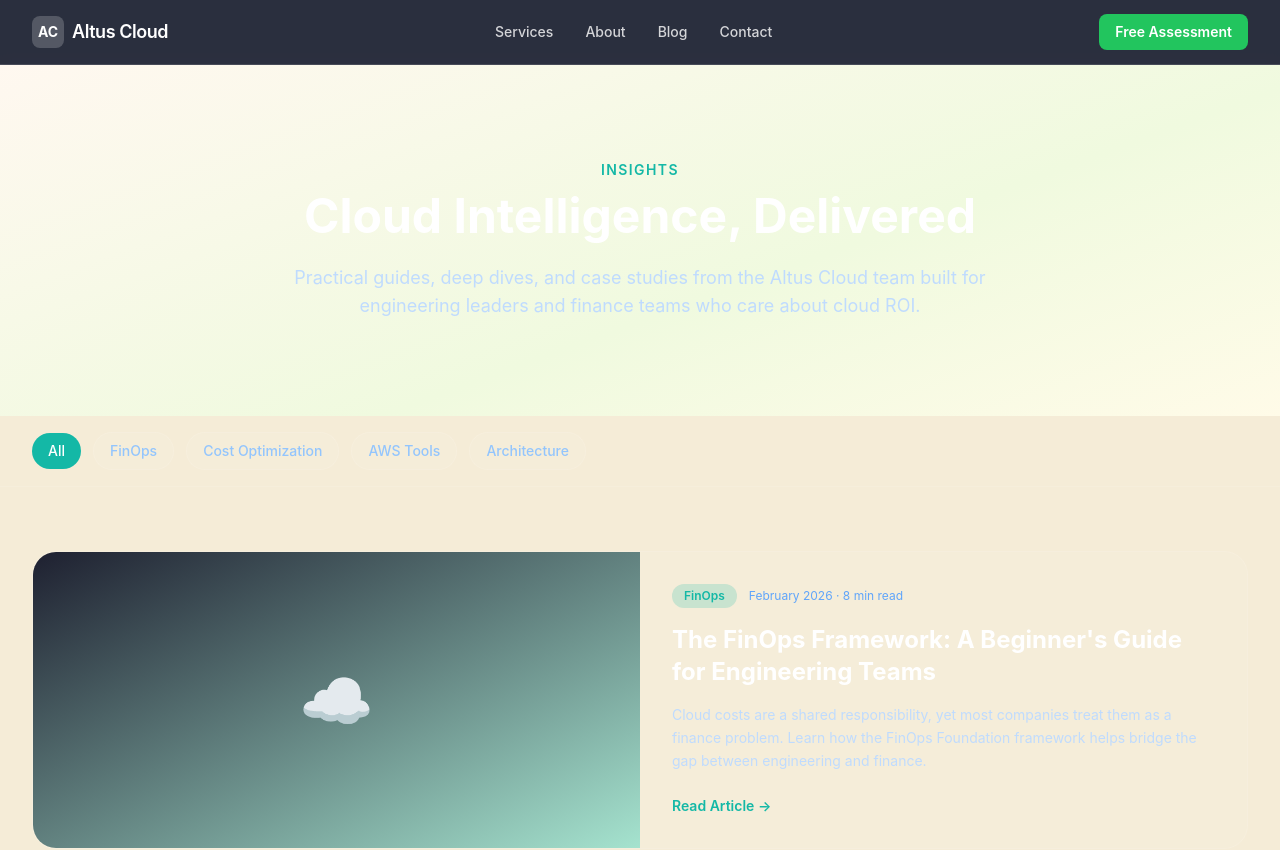
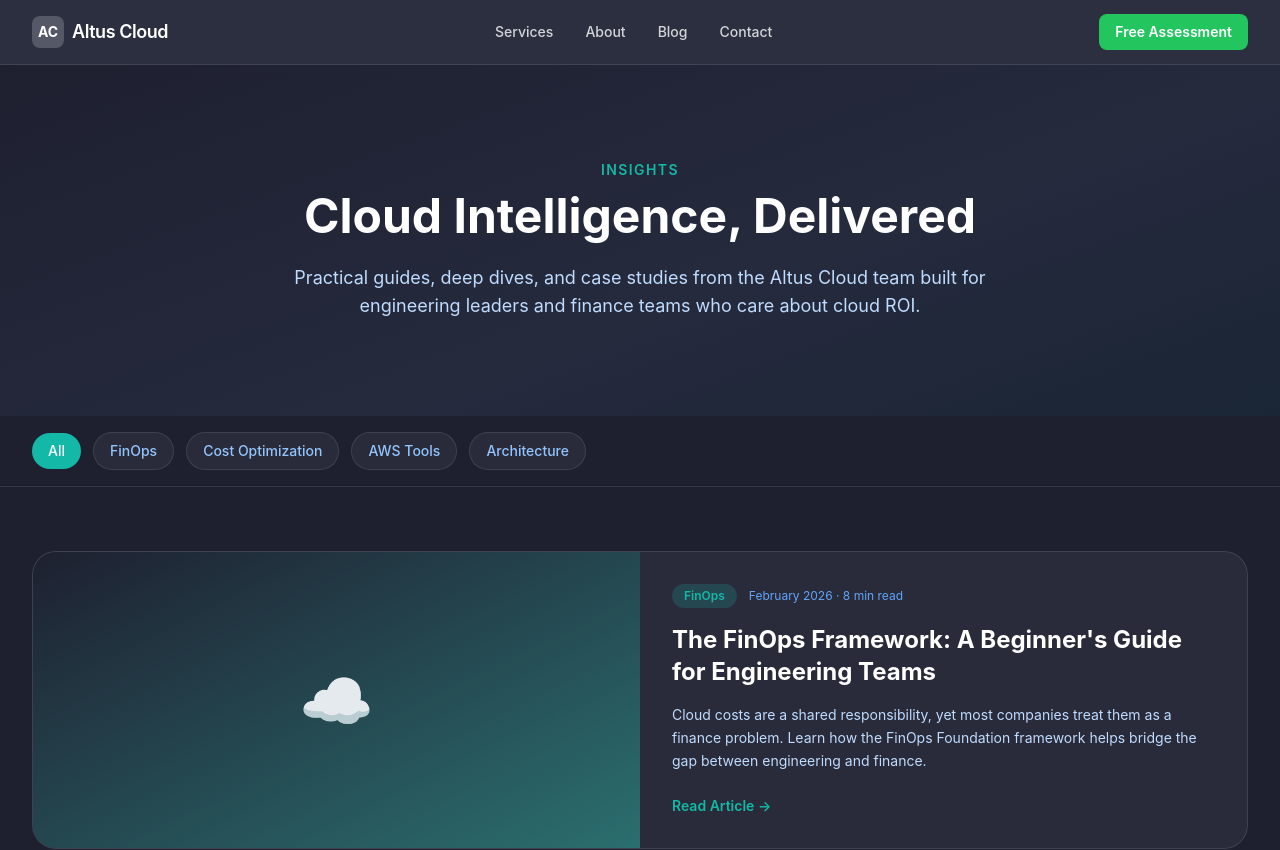
Before and after one commit to Dlyle2671/altus-cloud, a Next.js app: page /blog in a window 1280 px wide. Shown: the top 850 px of the page. Built offline with nearby package versions, Linux system fonts and the light colour scheme.

Commit message:
Style: dark charcoal body bg, turquoise/lime gradient text, dark hero/section

```diff
--- a/src/app/globals.css
+++ b/src/app/globals.css
@@ -5,29 +5,29 @@
 @import url('https://fonts.googleapis.com/css2?family=Inter:wght@400;500;600;700;800&display=swap');
 
 @layer utilities {
-  /* Vibrant orange-to-lime gradient text */
+  /* Turquoise-to-lime gradient text */
   .text-gradient {
     @apply bg-clip-text text-transparent;
-    background-image: linear-gradient(135deg, #FF4500 0%, #84CC16 100%);
+    background-image: linear-gradient(135deg, #2DD4BF 0%, #A3E635 100%);
   }
 
-  /* Hero section: warm cream with subtle lime tint */
+  /* Hero section: dark charcoal with subtle teal hint */
   .bg-hero {
-    background: linear-gradient(160deg, #fff8f0 0%, #f0fadf 60%, #fffbe8 100%);
+    background: linear-gradient(160deg, #1E2030 0%, #252A3D 60%, #1A2535 100%);
   }
 
   /* Dark section */
   .bg-dark {
-    background-color: #F5ECD7;
+    background-color: #1E2030;
   }
 
-  /* Card hover: lift + vivid orange glow */
+  /* Card hover: lift + turquoise glow */
   .card-hover {
     transition: transform 0.2s ease, box-shadow 0.2s ease;
   }
   .card-hover:hover {
     transform: translateY(-4px);
-    box-shadow: 0 12px 40px rgba(255, 69, 0, 0.22);
+    box-shadow: 0 12px 40px rgba(45, 212, 191, 0.22);
   }
 }
 
@@ -37,6 +37,6 @@ html {
 
 body {
   font-family: 'Inter', sans-serif;
-  background-color: #0F1A0A;
-  color: #1a1a1a;
+  background-color: #1E2030;
+  color: #ffffff;
 }
```
